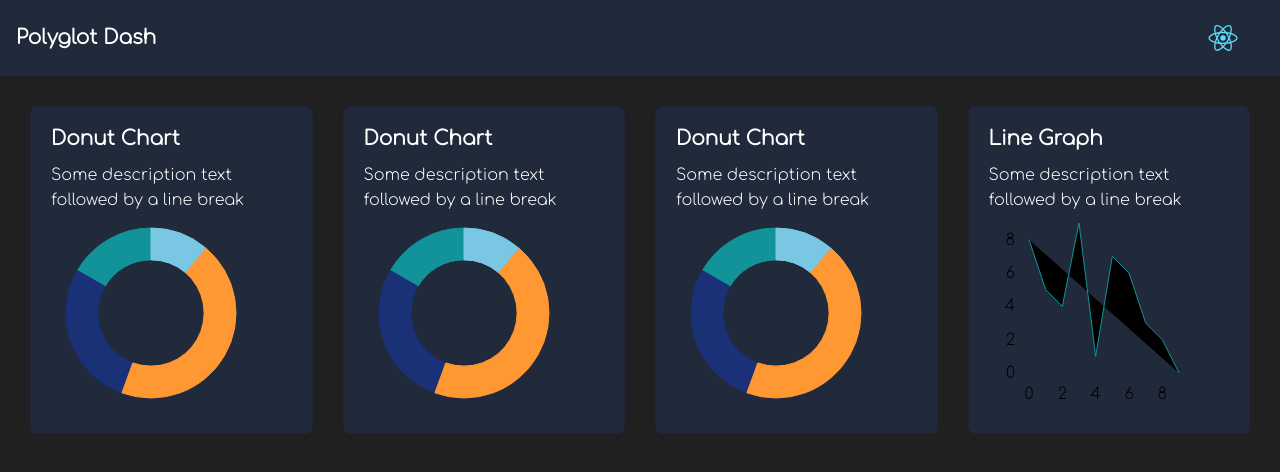
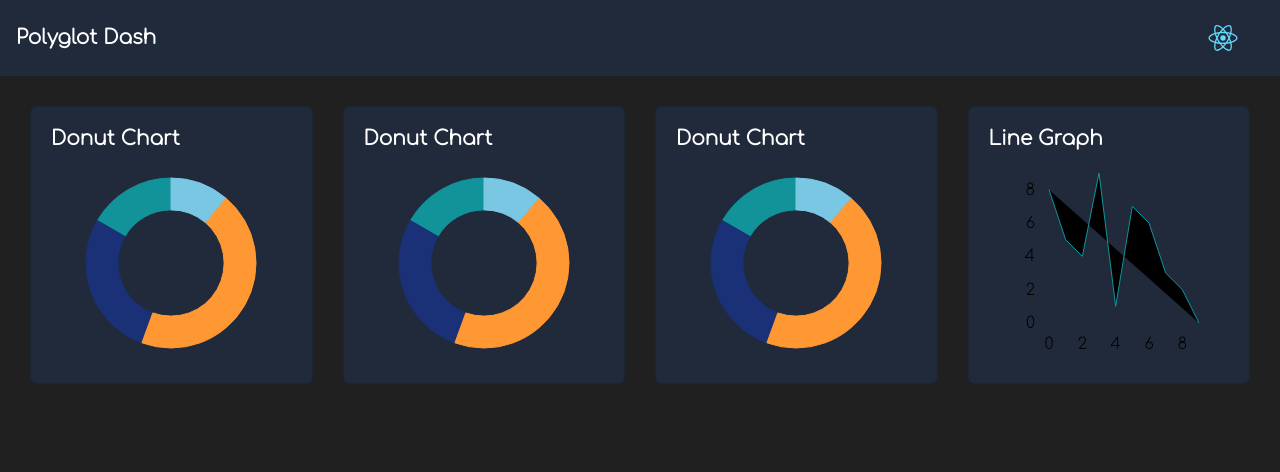
Before and after one commit to sethvm/polyglot-dash, a React (Create React App) app: page / in a window 1280 px wide. Shown: the top 472 px of the page. Built offline with nearby package versions, Linux system fonts and the light colour scheme.

Commit message:
style widget content layout

```diff
--- a/src/Dash.js
+++ b/src/Dash.js
@@ -11,8 +11,6 @@ class Dash extends Component {
             <Row className='row'>
                 <Col lg={3} sm={6}>
                     <Widget header='Donut Chart'>
-                        Some description text
-                        <br />followed by a line break
                         <DonutChart
                         width={200}
                         height={200} />
@@ -20,8 +18,6 @@ class Dash extends Component {
                 </Col>
                 <Col lg={3} sm={6}>
                     <Widget header='Donut Chart'>
-                        Some description text
-                        <br />followed by a line break
                         <DonutChart
                         width={200}
                         height={200} />
@@ -29,8 +25,6 @@ class Dash extends Component {
                 </Col>
                 <Col lg={3} sm={6}>
                     <Widget header='Donut Chart'>
-                        Some description text
-                        <br />followed by a line break
                         <DonutChart
                         width={200}
                         height={200} />
@@ -38,8 +32,6 @@ class Dash extends Component {
                 </Col>
                 <Col lg={3} sm={6}>
                     <Widget header='Line Graph'>
-                        Some description text
-                        <br />followed by a line break
                         <LineChart
                         width={200}
                         height={200} />
--- a/src/styles/Widget.css
+++ b/src/styles/Widget.css
@@ -9,7 +9,7 @@
 .content {
     display: flex;
     flex-flow: row wrap;
-    justify-content: flex-start;
+    justify-content: space-around;
     align-items: center;
     line-height: 25px;
 }
```
